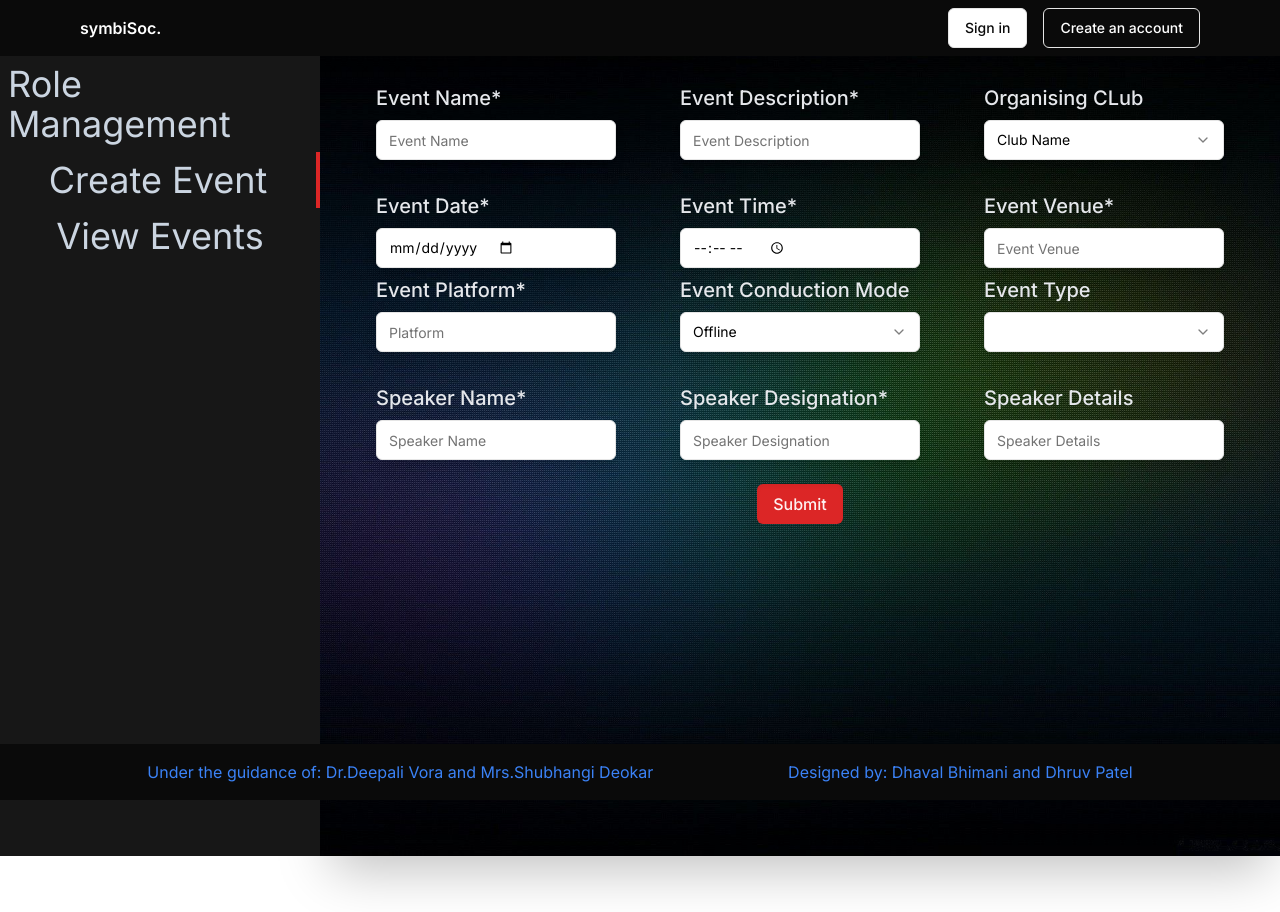
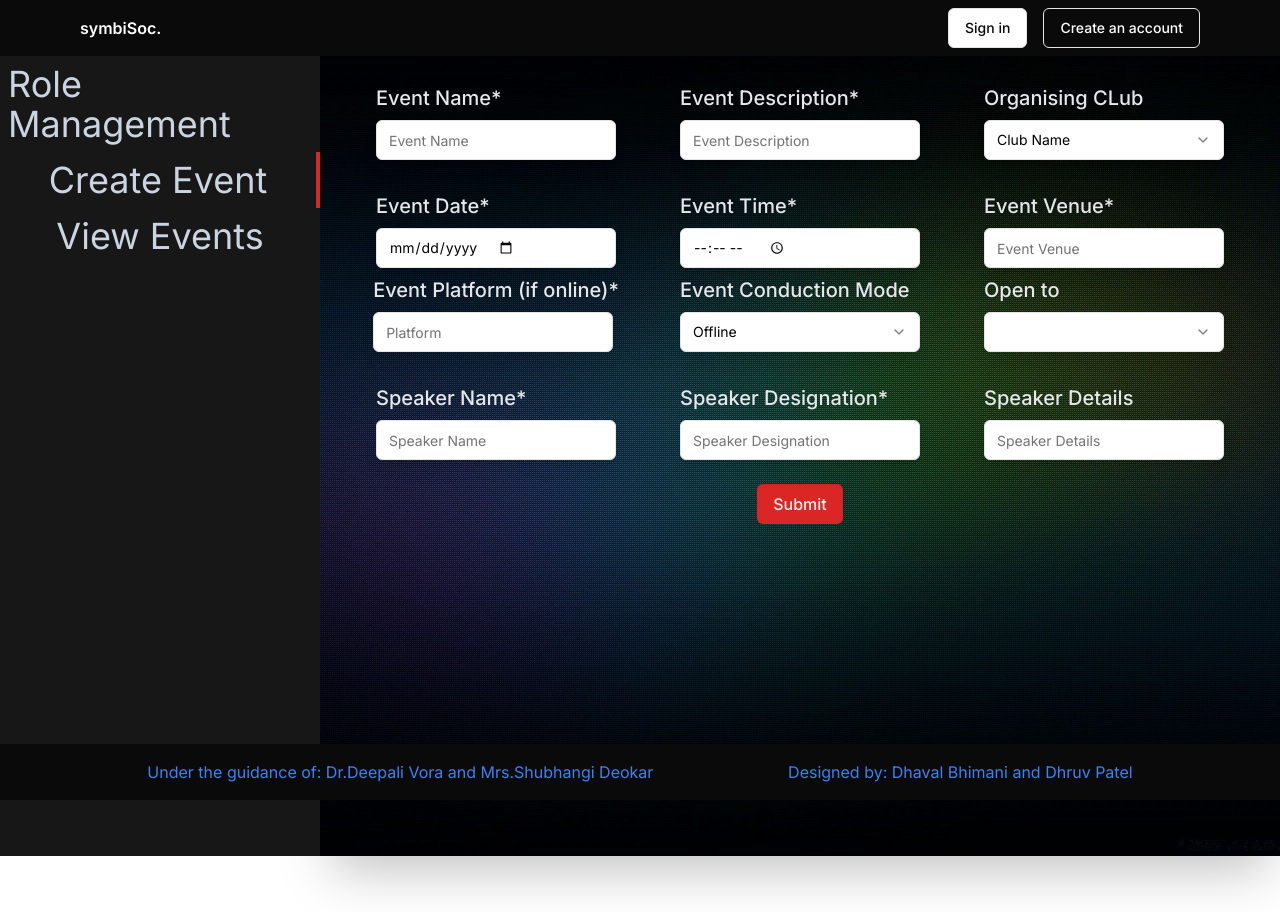
Before and after one commit to DhavalBhimani44/symbiSoc, a Next.js app: page /admin/createEvent in a window 1280 px wide. Built offline with nearby package versions, Linux system fonts and the light colour scheme.

Commit message:
minor changes

```diff
--- a/src/app/incharge/registeredEvents/page.tsx
+++ b/src/app/incharge/registeredEvents/page.tsx
@@ -62,7 +62,7 @@ export default function InchargePage() {
                             {loading ? (
                                 <div>Loading...</div>
                             ) : events.length === 0 ? (
-                                <div>No upcoming events</div>
+                                <div>No registered events</div>
                             ) : (
                                 <div className={`${isVisible ? 'slide-in' : ''}`}>
                                     <RegisteredBasicCard />
--- a/src/app/student/registeredEvents/page.tsx
+++ b/src/app/student/registeredEvents/page.tsx
@@ -58,7 +58,7 @@ export default function StudentPage() {
                             {loading ? (
                                 <div>Loading...</div>
                             ) : events.length === 0 ? (
-                                <div>No upcoming events</div>
+                                <div>No registered events</div>
                             ) : (
                                 <div className={`w-full ${isVisible ? 'slide-in' : ''}`}>
                                     <RegisteredBasicCard />
--- a/src/components/form/CreateEventForm.tsx
+++ b/src/components/form/CreateEventForm.tsx
@@ -196,7 +196,7 @@ const CreateEventForm = () => {
                                         name='eventPlatform'
                                         render={({ field }) => (
                                             <FormItem>
-                                                <FormLabel><div className="lg:text-xl sm:text-lg">Event Platform*</div></FormLabel>
+                                                <FormLabel><div className="lg:text-xl sm:text-lg">Event Platform (if online)*</div></FormLabel>
                                                 <FormControl>
                                                     <Input placeholder="Platform" className="w-48 md:w-52 lg:w-56 xl:w-60 shadow-lg text-black" {...field} />
                                                 </FormControl>
@@ -233,7 +233,7 @@ const CreateEventForm = () => {
                                         name='eventType2'
                                         render={({ field }) => (
                                             <FormItem>
-                                                <FormLabel><div className='lg:text-xl sm:text-lg'>Event Type</div></FormLabel>
+                                                <FormLabel><div className='lg:text-xl sm:text-lg'>Open to</div></FormLabel>
                                                 <FormControl>
                                                     <Select {...field} onValueChange={(selectedValue) => form.setValue('eventType2', selectedValue)}>
                                                         <SelectTrigger className="w-48 md:w-52 lg:w-56 xl:w-60 shadow-lg text-black">
```
